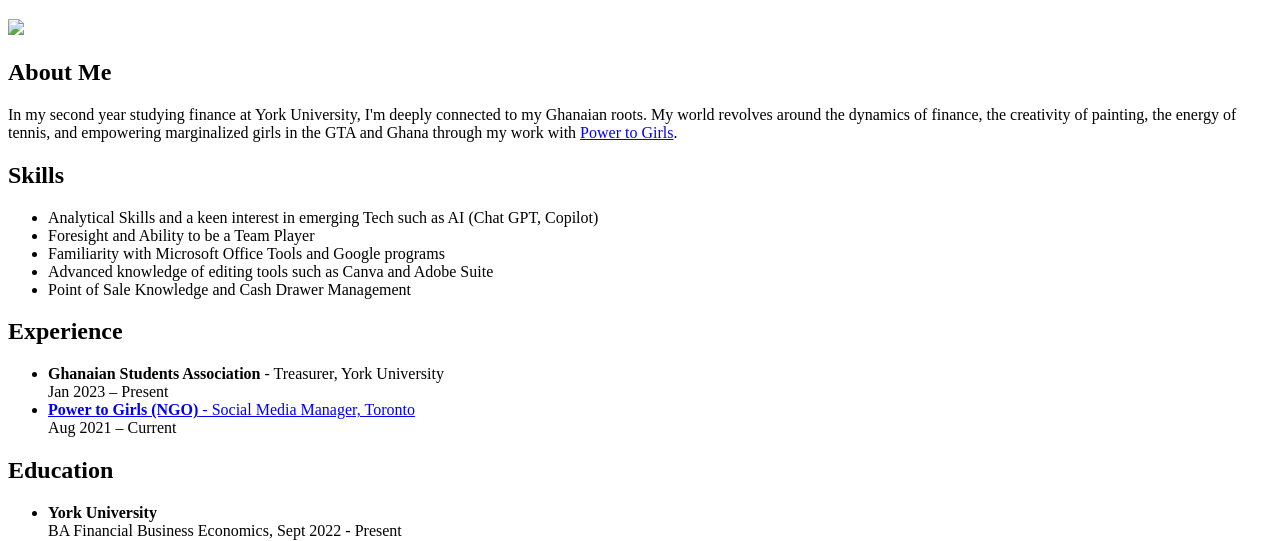
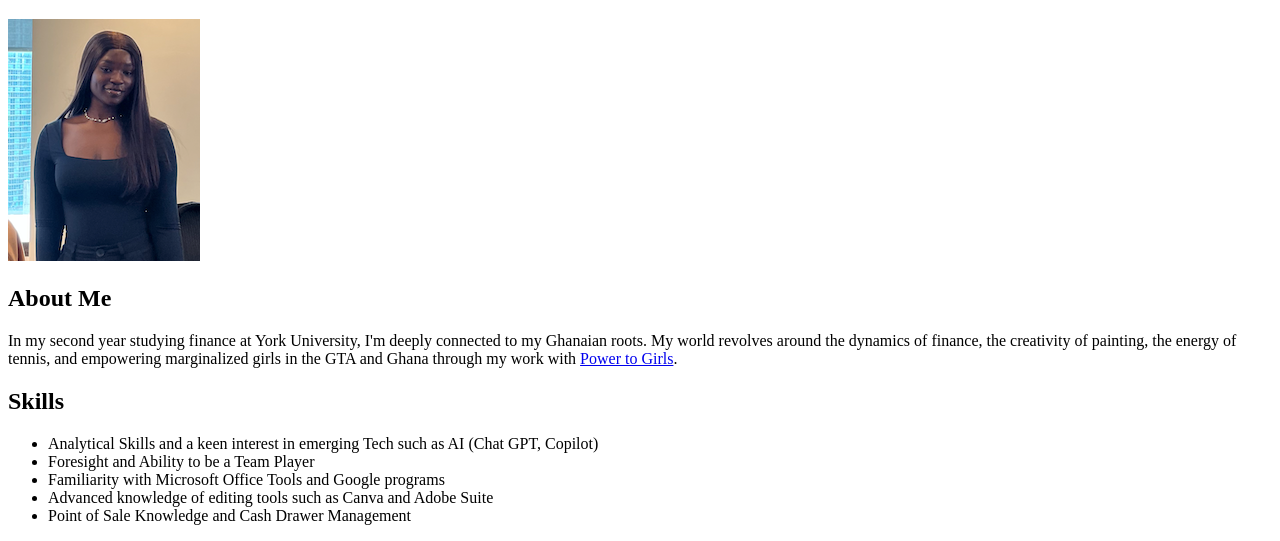
Before and after one commit to keleez/keleez.github.io, a plain HTML site: page index.html in a window 1280 px wide. Shown: the part 61-602 px from the top of the page. Drawn offline with Linux system fonts and the light colour scheme.

Commit message:
Update index.html

```diff
--- a/index.html
+++ b/index.html
@@ -6,7 +6,7 @@
   <body>
     <header>
       <h1>Keleez Tawiah</h1>
-      <img src="assets/kelz.png" />
+      <img src="kelz.png" />
     </header>
 
     <section>
```
